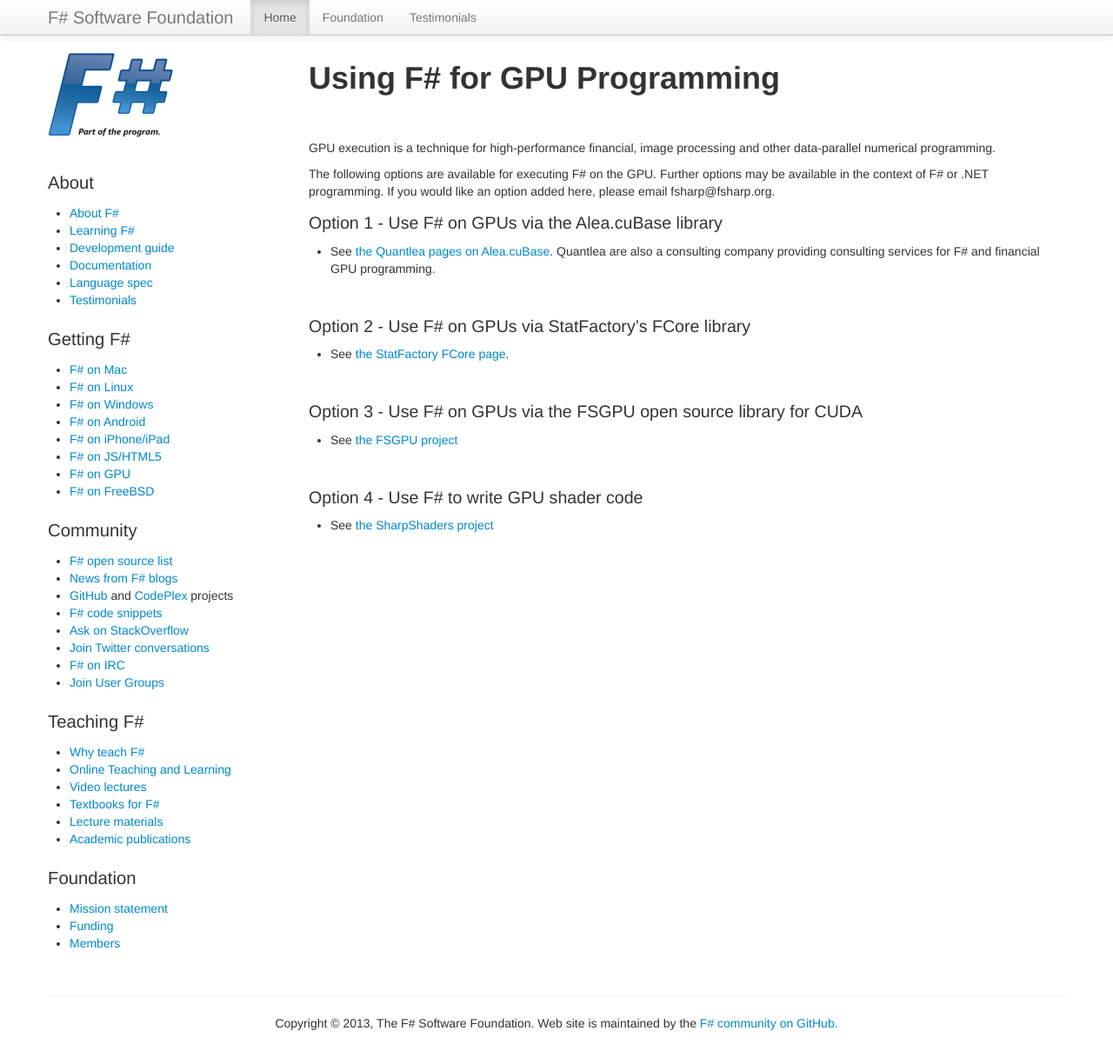
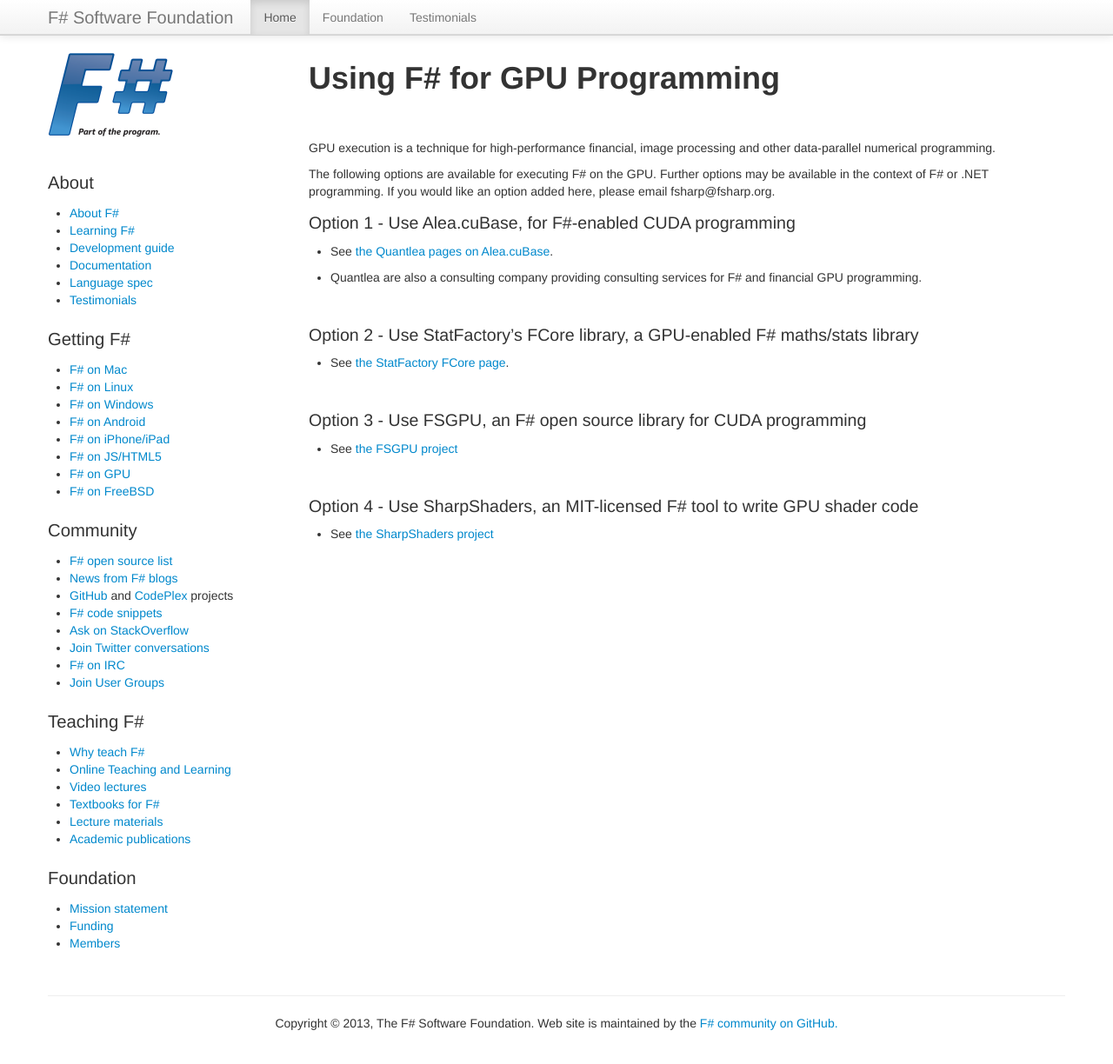
Before and after one commit to fsharp/fsharp.org, a Jekyll site: the page built from use/gpu/index.md, in a window 1280 px wide and 1237 px high. Shown: the top 1224 px of the window at 87% size. Built offline with Jekyll 4.4.1, drawn with Linux system fonts in a browser that asks for light colours; nearby versions of some CDN libraries; some web fonts are replaced; comment, search, counter and statistics services are not loaded.

Commit message:
Update index.md

```diff
--- a/use/gpu/index.md
+++ b/use/gpu/index.md
@@ -10,27 +10,28 @@
 The following options are available for executing F# on the GPU. Further options may be available in the
 context of F# or .NET programming.  If you would like an option added here, please email fsharp@fsharp.org.
 
-### Option 1 - Use F# on GPUs via the Alea.cuBase library
+### Option 1 - Use Alea.cuBase, for F#-enabled CUDA programming
 
-* See [the Quantlea pages on Alea.cuBase](http://www.quantalea.net/products/). Quantlea are also a consulting company
+* See [the Quantlea pages on Alea.cuBase](http://www.quantalea.net/products/).
+* Quantlea are also a consulting company
   providing consulting services for F# and financial GPU programming.
 
 <br />
 
-### Option 2 - Use F# on GPUs via StatFactory's FCore library
+### Option 2 - Use StatFactory's FCore library, a GPU-enabled F# maths/stats library
 
 * See [the StatFactory FCore page](http://www.statfactory.co.uk).
 
 
 <br />
 
-### Option 3 - Use F# on GPUs via the FSGPU open source library for CUDA
+### Option 3 - Use FSGPU, an F# open source library for CUDA programming
 
 * See [the FSGPU project](http://fsgpu.codeplex.com/)
 
 <br />
 
-### Option 4 - Use F# to write GPU shader code
+### Option 4 - Use SharpShaders, an MIT-licensed F# tool to write GPU shader code
 
 * See [the SharpShaders project](http://github.com/rookboom/SharpShaders/wiki/)
 
```
